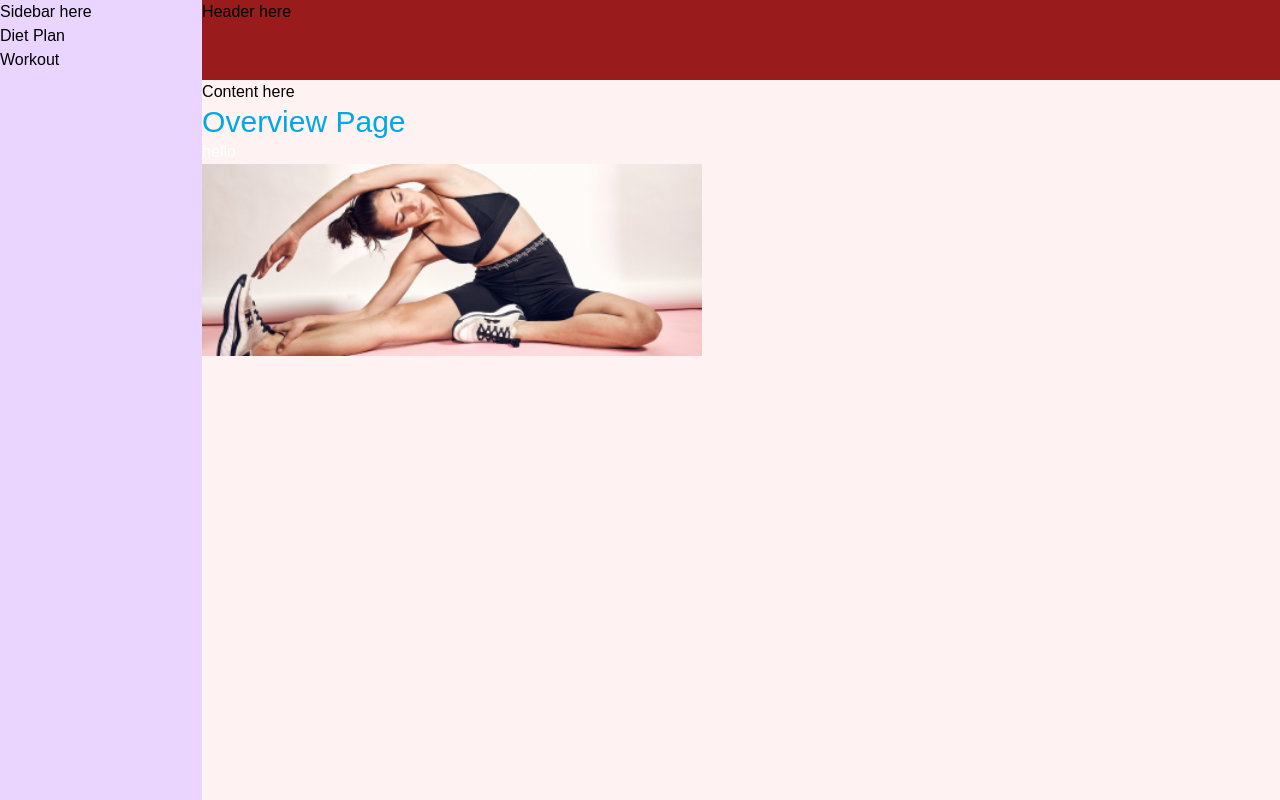
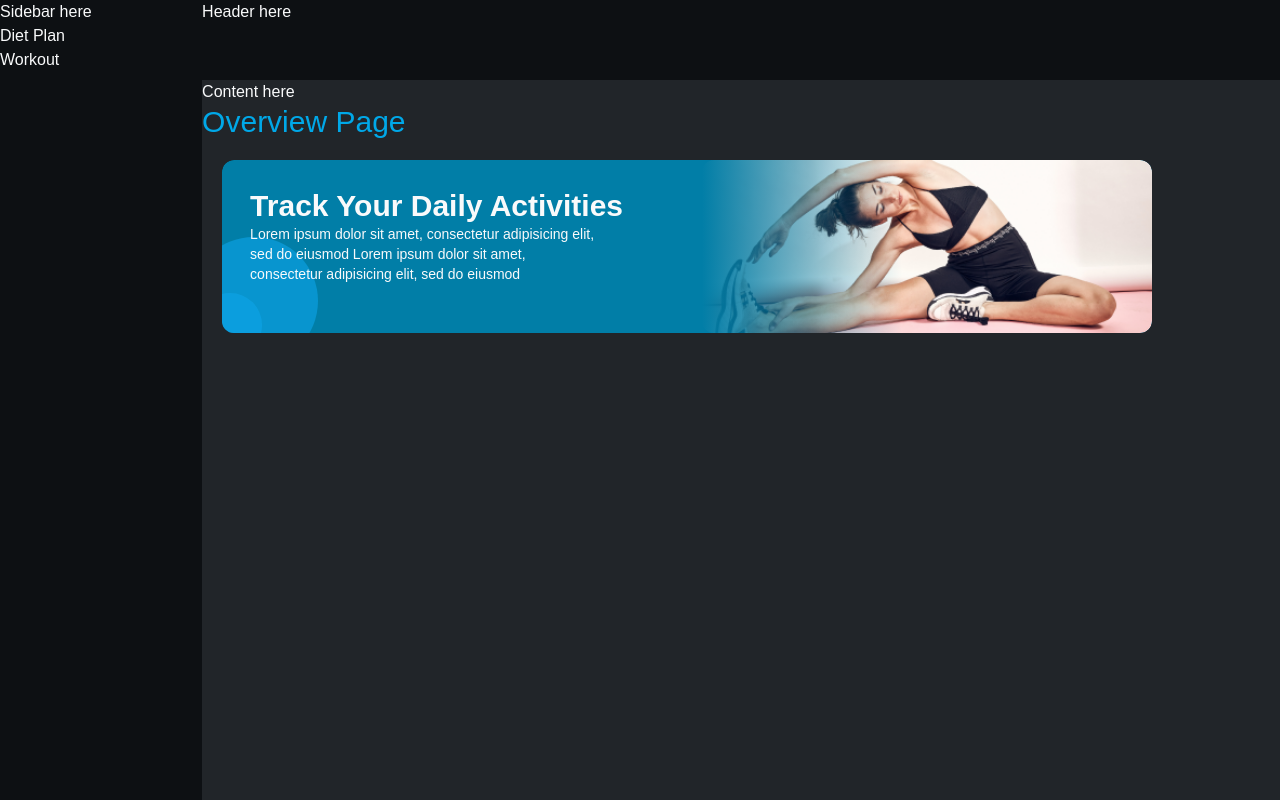
Before and after one commit to XII-A/dashboard_gym, a Next.js app in the folder dashboard/: page /MainPage in a window 1280 px wide. Built offline with nearby package versions, Linux system fonts and the light colour scheme.

Commit message:
feat: added intro card

```diff
--- a/dashboard/src/app/MainPage/layout.js
+++ b/dashboard/src/app/MainPage/layout.js
@@ -5,15 +5,15 @@ export default function RootLayout({ children }) {
   return (
     <div class="min-h-screen flex flex-col">
       <div className="flex flex-row ">
-        <div class="w-60 bg-purple-200 min-h-screen">
+        <div class="w-60 bg-bgColor-secondary text-gray-50 min-h-screen">
           Sidebar here
           <div className="flex flex-col justify-between">
             <Link href="/MainPage/DietPlan">Diet Plan</Link>
             <Link href="/MainPage/Workout">Workout</Link>
           </div>
         </div>
-        <div class="bg-red-50 w-full">
-          <div className="bg-red-800 h-20">Header here</div>
+        <div class="bg-bgColor-primary text-gray-50 w-full">
+          <div className="bg-bgColor-secondary text-gray-50 h-20">Header here</div>
           Content here
           {children}
         </div>
--- a/dashboard/src/app/MainPage/page.js
+++ b/dashboard/src/app/MainPage/page.js
@@ -1,12 +1,20 @@
-import Image from "next/image";
-import Link from "next/link";
+
 import IntroCard from "../../components/IntroCard";
+import image from "../../../public/girl.png";
 
 export default function Home() {
   return (
     <div className="">
       <h1 className="text-3xl text-blue-text">Overview Page</h1>
-      <IntroCard />
+      <div className="flex">
+        <IntroCard
+          image={image}
+          title={"Track Your Daily Activities"}
+          subtitle={
+            "Lorem ipsum dolor sit amet, consectetur adipisicing elit, sed do eiusmod Lorem ipsum dolor sit amet, consectetur adipisicing elit, sed do eiusmod"
+          }
+        />
+      </div>
     </div>
   );
 }
--- a/dashboard/src/app/page.js
+++ b/dashboard/src/app/page.js
@@ -1,5 +1,4 @@
 import React from "react";
-import introCard from "../components/IntroCard.jsx";
 
 const page = () => {
   return (
@@ -7,9 +6,7 @@ const page = () => {
       <div className="text-white bg-bgColor-trinary">
         Login Page will be here probs
       </div>
-      <div className="bg-white">
-        <introCard />
-      </div>
+
     </div>
   );
 };
--- a/dashboard/src/components/introCard.jsx
+++ b/dashboard/src/components/introCard.jsx
@@ -1,14 +1,37 @@
 import React from "react";
 import Image from "next/image";
-import image from "../../public/girl.png";
+import { FaCircle } from "react-icons/fa";
 import { eslint } from "../../next.config";
 
-const IntroCard = ({ icon }) => {
+const IntroCard = ({ image, title, subtitle }) => {
   return (
-    <div className="">
-      <div className="text-white">hello</div>
-      <div>
-        <Image width={500} height={500} src={image} />
+    <div className="overflow-hidden flex relative h-[173px] rounded-xl  my-5 ml-5 mr-[8rem] ">
+      <div className=" p-7 bg-blue-default  rounded-xl flex-column  ">
+        <div className="z-90 w-[64px] h-[64px] left-[-24px] bottom-[-24px] absolute bg-sky-500 bg-opacity-60 rounded-full" />
+        <div className="z-90 w-[128px] h-[128px] left-[-32px] bottom-[-32px] absolute bg-sky-500 bg-opacity-60 rounded-full" />
+        <div className="relative z-100 text-gray-50 text-3xl font-bold w-[50%]">
+          {title}
+        </div>
+        <div className="relative z-100 text-gray-50 text-sm font-light w-[40%]">
+          {subtitle}
+        </div>
+      </div>
+      <div className=" absolute right-0  ">
+        <div
+          className="z-90 absolute w-[200px] h-[173px]  bg-gradient-to-r from-blue-default from-0% to-100%"
+          style={{ zIndex: 90 }}
+        ></div>
+        <Image
+          className="rounded-xl relative "
+          width={450}
+          style={{ zIndex: 80 }}
+          height={173}
+          src={image}
+        />
+      </div>
+      <div className="">
+        {/* <div className="z-30 w-[67px] h-[67px] left-[0] top-[0] absolute bg-sky-500 bg-opacity-60 rounded-full" />
+        <div className="z-40 w-[134px] h-[134px] left-0 top-0 absolute bg-sky-500 bg-opacity-60 rounded-full" /> */}
       </div>
     </div>
   );
--- /dev/null
+++ b/package.json
@@ -0,0 +1,5 @@
+{
+  "dependencies": {
+    "react-icons": "^4.12.0"
+  }
+}
```
Also changed, not shown: 1 other file (tests, documents, lock files or other folders).
